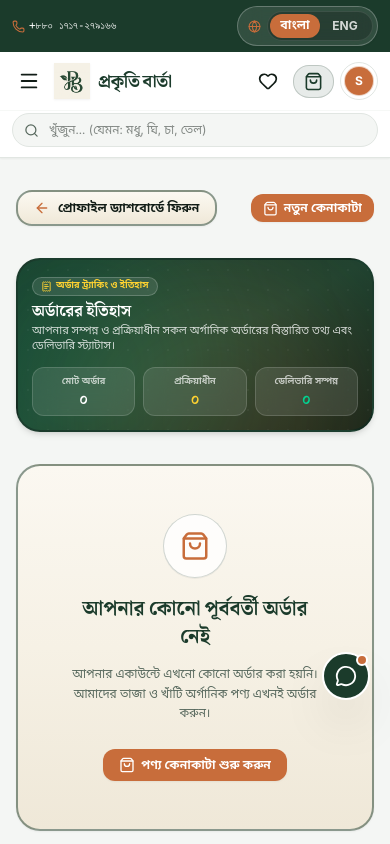
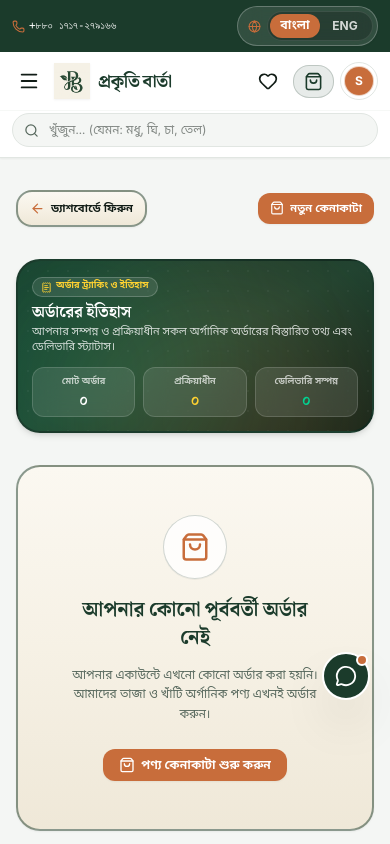
Before and after one commit to tridib371/prokriti-barta, a React (Vite) app: page /profile/orders in a window 390 px wide. Shown: the top 844 px of the page. Built offline with nearby package versions, Linux system fonts and the light colour scheme; sample sign-in values are in the browser's storage.

Commit message:
style(orders): provide dedicated gap and proportional sizing for Back to Dashboard and Continue Shopping buttons in mobile view

```diff
--- a/src/pages/OrderHistory.jsx
+++ b/src/pages/OrderHistory.jsx
@@ -70,18 +70,22 @@ export default function OrderHistory() {
       <div className="max-w-7xl mx-auto px-4 sm:px-6 lg:px-8 space-y-8">
 
         {/* Top Navigation Row */}
-        <div className="flex items-center justify-between">
+        <div className="flex flex-row items-center justify-between gap-3 sm:gap-4">
           <Link
             to="/profile"
-            className="inline-flex items-center gap-2 px-4 py-2 rounded-2xl bg-gradient-to-b from-[#FBF8F1] via-[#F6F1E5] to-[#EFE8D8] border-2 border-primary/50 text-xs sm:text-sm font-bold text-ink hover:text-primary transition-all shadow-xs"
+            className="inline-flex items-center gap-1.5 sm:gap-2 px-3 py-2 sm:px-4 sm:py-2 rounded-2xl bg-gradient-to-b from-[#FBF8F1] via-[#F6F1E5] to-[#EFE8D8] border-2 border-primary/50 text-[11px] sm:text-xs md:text-sm font-bold text-ink hover:text-primary transition-all shadow-xs shrink-0 whitespace-nowrap cursor-pointer hover:scale-102 active:scale-95"
           >
-            <ArrowLeft size={16} className="text-accent" />
-            <span>{lang === 'bn' ? 'প্রোফাইল ড্যাশবোর্ডে ফিরুন' : 'Back to Dashboard'}</span>
+            <ArrowLeft size={15} className="text-accent shrink-0" />
+            <span>{lang === 'bn' ? 'ড্যাশবোর্ডে ফিরুন' : 'Back to Dashboard'}</span>
           </Link>
 
-          <Link to="/shop">
-            <Button variant="accent" size="sm" className="rounded-2xl font-bold shadow-xs">
-              <ShoppingBag size={15} />
+          <Link to="/shop" className="shrink-0">
+            <Button
+              variant="accent"
+              size="sm"
+              className="rounded-2xl font-bold shadow-xs px-3 py-2 sm:px-4 sm:py-2 text-[11px] sm:text-xs md:text-sm gap-1.5 whitespace-nowrap cursor-pointer hover:scale-102 active:scale-95"
+            >
+              <ShoppingBag size={14} className="shrink-0" />
               <span>{lang === 'bn' ? 'নতুন কেনাকাটা' : 'Continue Shopping'}</span>
             </Button>
           </Link>
```
